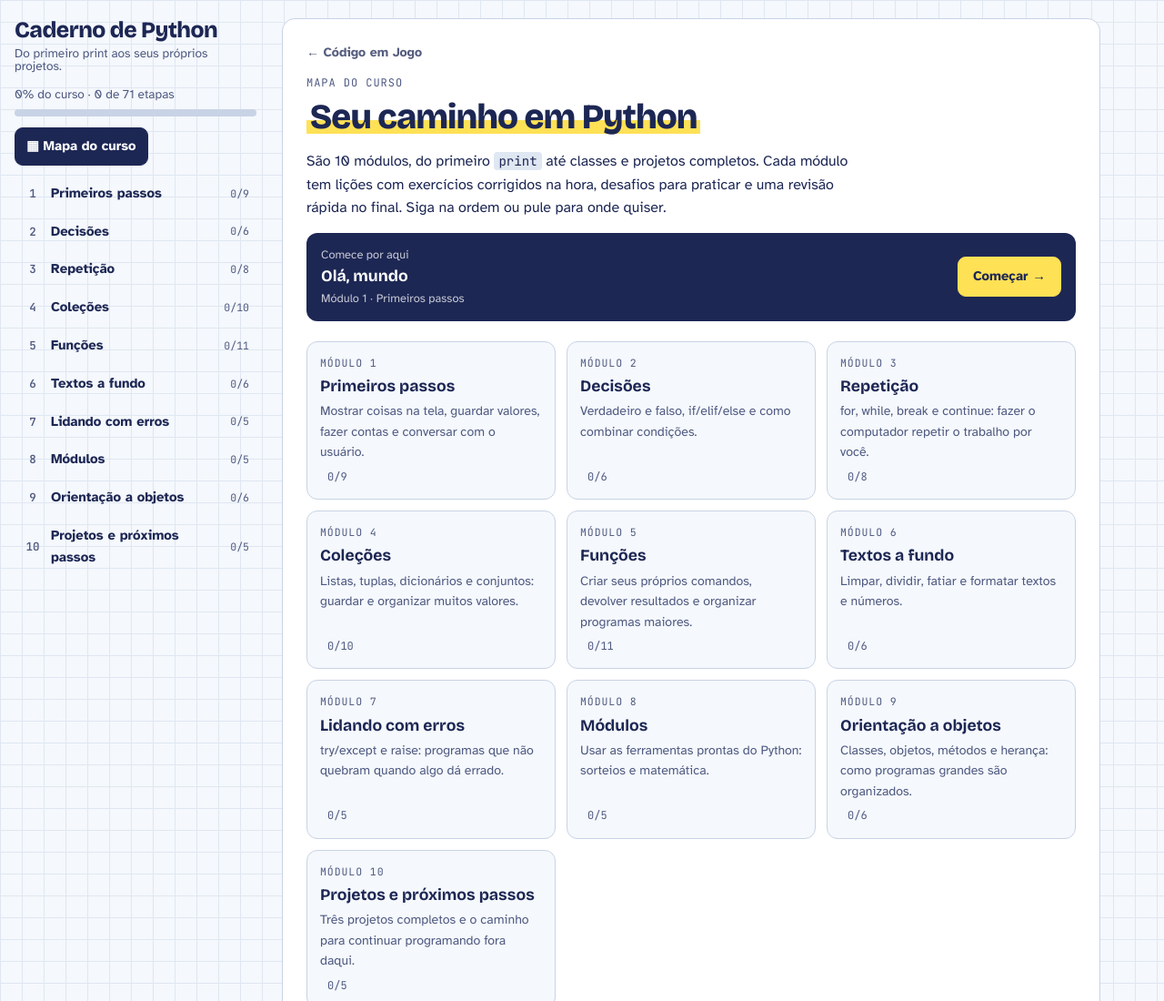
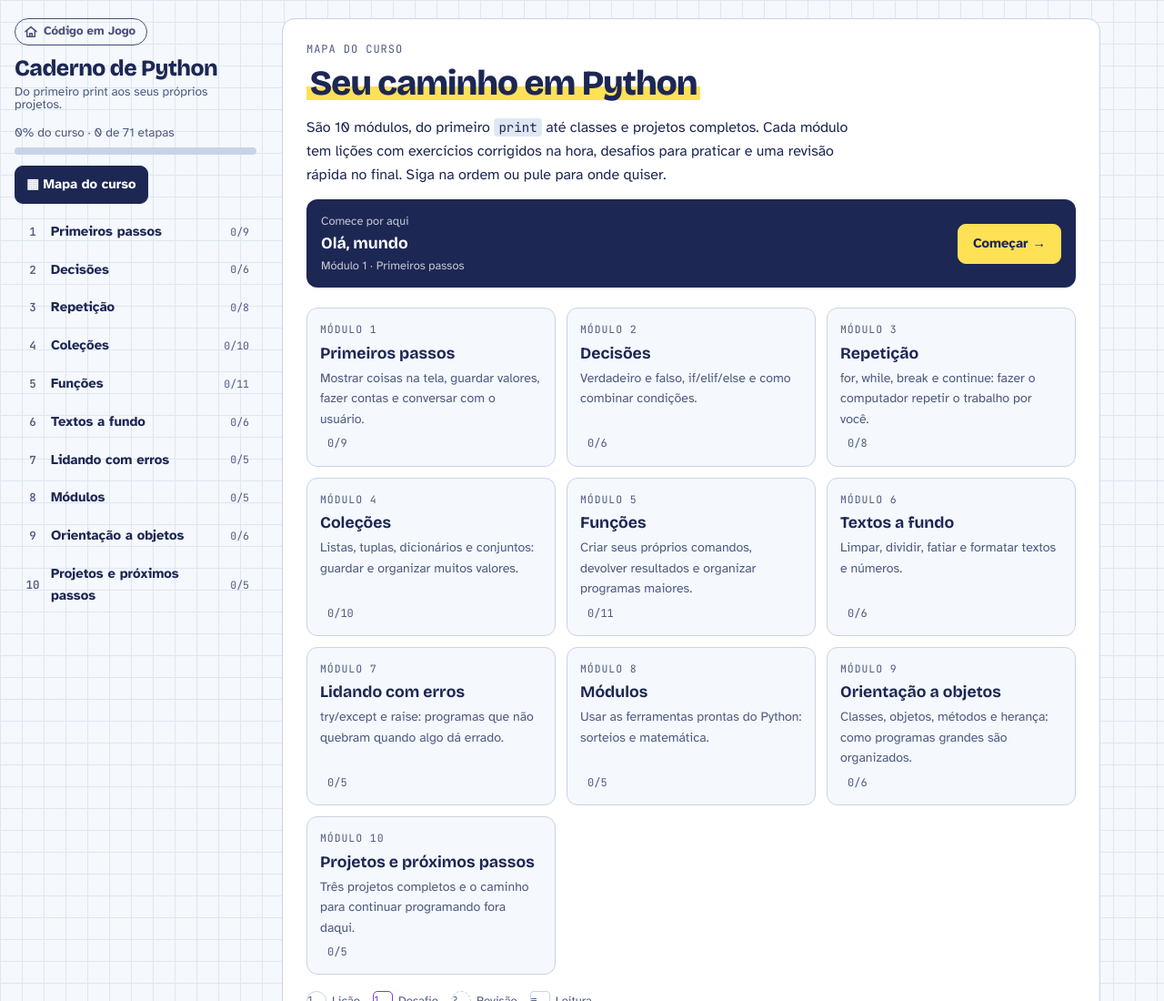
Before and after one commit to Zyscaru/caderno-python, a plain HTML site: page index.html in a window 1280 px wide. Shown: the top 1100 px of the page at 91% size. Drawn offline with nearby package versions, Linux system fonts and the light colour scheme.

Commit message:
Botão Início fixo no topo para voltar à página do Código em Jogo
Co-Authored-By: Claude Opus 5.5 <noreply@anthropic.com>
Claude-Session: https://claude.ai/code/session_01SfnUjg2rFaUUNAfL6im4cS

```diff
--- a/index.html
+++ b/index.html
@@ -2487,16 +2487,40 @@ boot();
 /* Navegação comum do Código em Jogo:
    - nos jogos: botão "← (lista)" dentro da missão e o "voltar" do celular volta para a lista de missões;
    - nos cursos: o "voltar" do celular volta para o mapa do curso;
-   - na lista e no mapa: link "← Código em Jogo" para a plataforma. */
+   - em todas as telas: botão "Início" no topo, que volta para a página do Código em Jogo. */
 (function(){
   var css = document.createElement("style");
   css.textContent = ".cj-voltar{display:inline-flex;align-items:center;gap:6px;margin:0 0 12px;padding:6px 14px 6px 10px;border-radius:99px;border:1.5px solid currentColor;background:transparent;color:inherit;font:inherit;font-weight:700;font-size:.86rem;line-height:1.2;cursor:pointer;opacity:.8;min-height:36px}" +
     ".cj-voltar:hover,.cj-voltar:focus-visible{opacity:1}" +
     ".cj-portal{display:inline-flex;align-items:center;gap:6px;margin:0 0 12px;font-weight:700;font-size:.88rem;color:inherit;opacity:.75;text-decoration:none}" +
-    ".cj-portal:hover,.cj-portal:focus-visible{opacity:1;text-decoration:underline}";
+    ".cj-portal:hover,.cj-portal:focus-visible{opacity:1;text-decoration:underline}" +
+    ".cj-inicio{display:inline-flex;align-items:center;gap:6px;text-decoration:none}" +
+    ".cj-inicio svg{width:18px;height:18px;flex:none}" +
+    ".cj-inicio-c{display:inline-flex;align-items:center;gap:6px;align-self:flex-start;padding:6px 12px 6px 9px;border:1.5px solid currentColor;border-radius:99px;font-weight:700;font-size:.82rem;line-height:1.2;color:inherit;text-decoration:none;opacity:.8}" +
+    ".cj-inicio-c:hover,.cj-inicio-c:focus-visible{opacity:1}" +
+    ".cj-inicio-c svg{width:16px;height:16px;flex:none}" +
+    "@media (max-width:600px){.cj-inicio span{position:absolute;width:1px;height:1px;overflow:hidden;clip:rect(0 0 0 0)}.cj-inicio{padding-left:11px!important;padding-right:11px!important}}";
   document.head.appendChild(css);
   var PORTAL = "/";
-  function linkPortal(){ var a = document.createElement("a"); a.className = "cj-portal"; a.href = PORTAL; a.textContent = "← Código em Jogo"; return a; }
+  var CASA = '<svg viewBox="0 0 24 24" aria-hidden="true" fill="none" stroke="currentColor" stroke-width="2.2" stroke-linecap="round" stroke-linejoin="round"><path d="M3 11.5 12 4l9 7.5"/><path d="M5.5 9.8V20h13V9.8"/><path d="M10 20v-5.5h4V20"/></svg>';
+  // jogos: botão no cabeçalho, ao lado da lista de missões
+  var topo = document.querySelector(".top-r");
+  if (topo && !topo.querySelector(".cj-inicio")){
+    var a1 = document.createElement("a");
+    a1.className = "btn cj-inicio"; a1.href = PORTAL; a1.title = "Voltar para o Código em Jogo";
+    a1.setAttribute("aria-label", "Início: voltar para o Código em Jogo");
+    a1.innerHTML = CASA + "<span>Início</span>";
+    topo.insertBefore(a1, topo.firstChild);
+  }
+  // cursos: botão no alto da barra lateral (no celular, no alto da página)
+  var trilha = document.querySelector("aside.trail");
+  if (trilha && !trilha.querySelector(".cj-inicio-c")){
+    var a2 = document.createElement("a");
+    a2.className = "cj-inicio-c"; a2.href = PORTAL; a2.title = "Voltar para o Código em Jogo";
+    a2.innerHTML = CASA + "<span>Código em Jogo</span>";
+    trilha.insertBefore(a2, trilha.firstChild);
+  }
+  function linkPortal(){ return document.createComment("início no topo"); }
 
   /* ---------- jogos ---------- */
   if (typeof openLevel === "function" && typeof showLevels === "function"){
--- a/sw.js
+++ b/sw.js
@@ -1,6 +1,6 @@
 /* Guarda o app no aparelho para funcionar sem internet.
    Ao publicar uma atualização, aumente o número da VERSAO. */
-const VERSAO = "caderno-v2";
+const VERSAO = "caderno-v3";
 const ARQUIVOS = [
   "./",
   "index.html",
```
